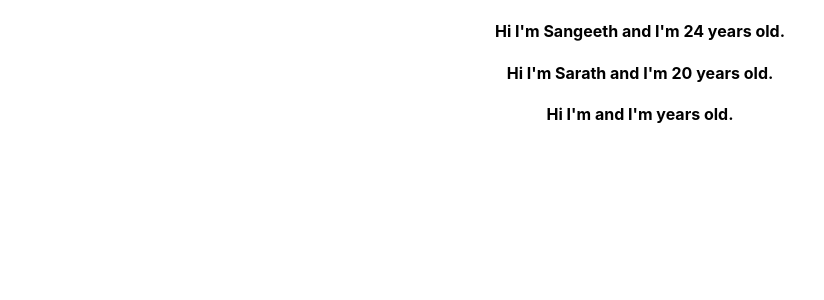
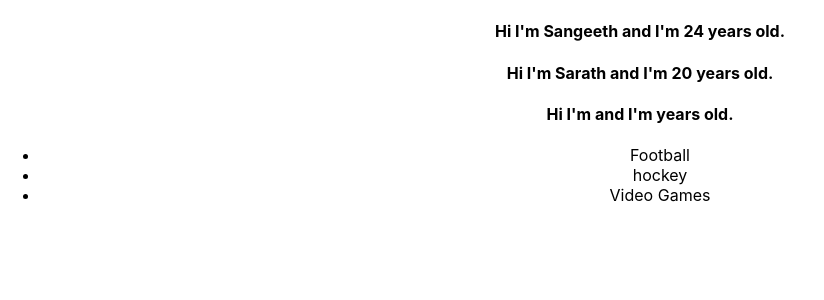
Before and after one commit to thehaystacker/reactjs-workouts, a React (Create React App) app: page / in a window 1280 px wide. Shown: the top 300 px of the page, without its empty margins (0-824 px from the left). Built offline with nearby package versions, Linux system fonts and the light colour scheme.

Commit message:
Understanding the props children

```diff
--- a/src/App.js
+++ b/src/App.js
@@ -8,7 +8,7 @@ function App() {
     <div className="App">
       <Person name="Sangeeth" age="24" />
       <Person name="Sarath" age="20" />
-      <Person />
+      <Person>{['Football', 'hockey', 'Video Games']}</Person>
     </div>
   );
 }
--- a/src/Person/Person.js
+++ b/src/Person/Person.js
@@ -1,9 +1,29 @@
-import React from 'react';
+import React from "react";
 
-const person = (props) => {
-    return (
-        <h4>Hi I'm {props.name} and I'm {props.age} years old.</h4>
-    )
-}
+const person = props => {
+  console.log(" [props.children] ", props.children);
+
+  let hobbies = null;
+  if (props.children) {
+    hobbies = (
+      <ul>
+        {props.children.map((hobbie, i) => {
+          console.log("[hobbie]", hobbie);
+
+          return <li key={i}>{hobbie}</li>;
+        })}
+      </ul>
+    );
+  }
+
+  return (
+    <div>
+      <h4>
+        Hi I'm {props.name} and I'm {props.age} years old.
+      </h4>
+      {hobbies}
+    </div>
+  );
+};
 
 export default person;
```
